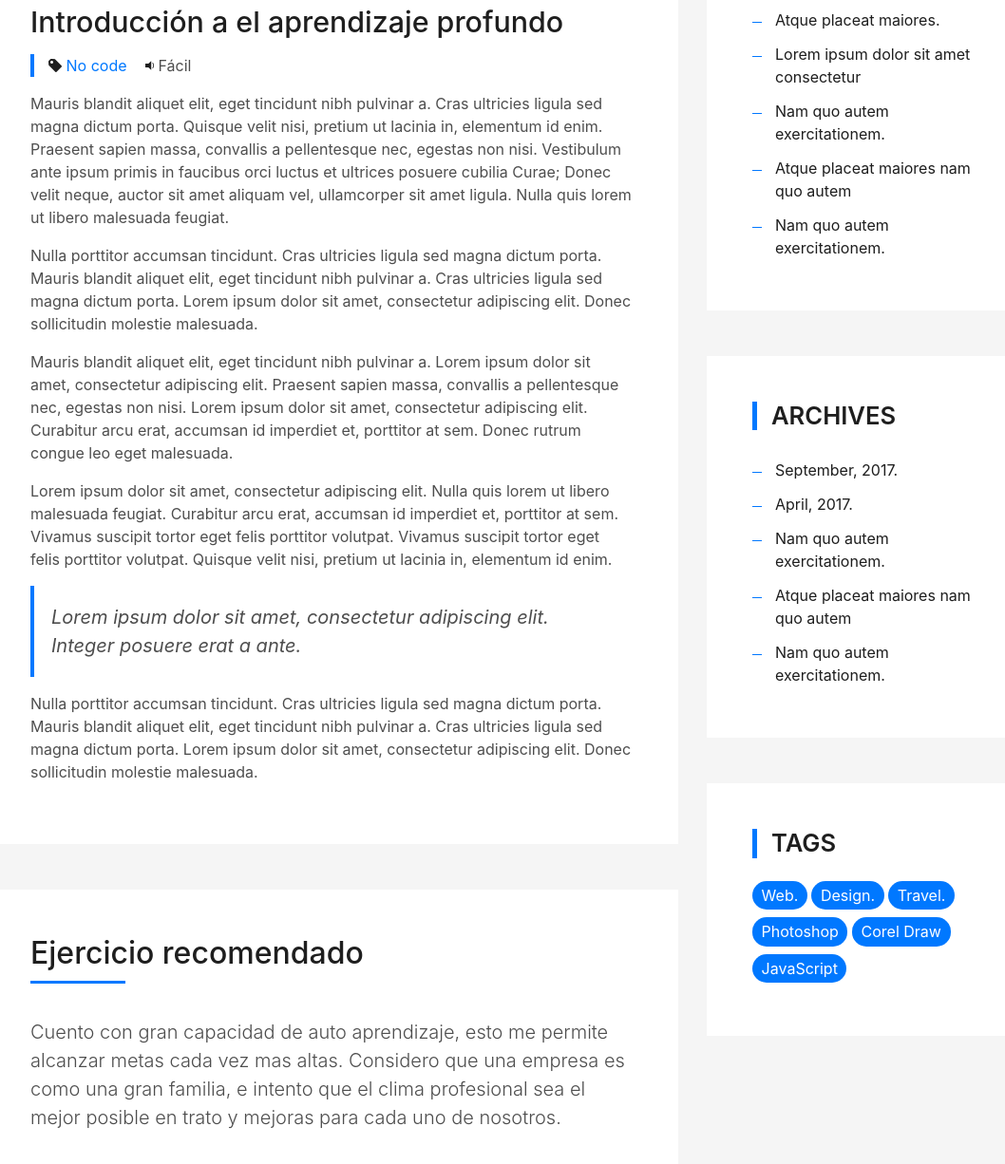
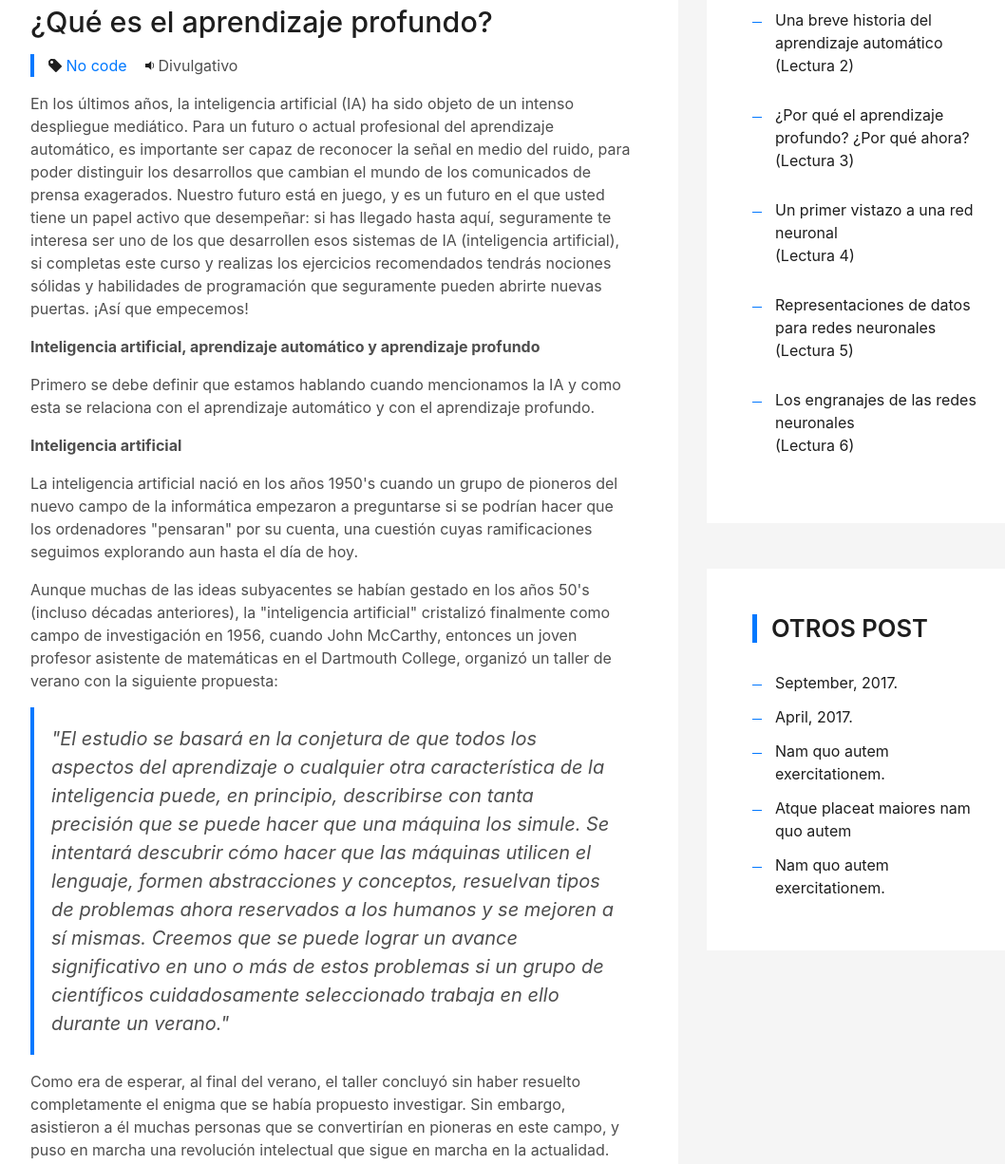
Before and after one commit to alejozh3399/web, a plain HTML site: page blog-single.html in a window 1280 px wide. Shown: the part 805-2031 px from the top of the page at 95% size, without its empty margins (101-1159 px from the left). Drawn offline with Linux system fonts and the light colour scheme; files whose address does not match are found by name.

Commit message:
primer medio post

```diff
--- a/blog-single.html
+++ b/blog-single.html
@@ -80,6 +80,7 @@
           <ol class="breadcrumb d-flex justify-content-center">
             <li class="breadcrumb-item active">Cursos</li>
             <li class="breadcrumb-item active">Aprendizaje profundo</li>
+            <li class="breadcrumb-item active">Lectura 1</li>
           </ol>
         </div>
       </div>
@@ -97,7 +98,7 @@
               <img src="img/post-1.jpg" class="img-fluid" alt="">
             </div>
             <div class="post-meta">
-              <h1 class="article-title">Introducción a el aprendizaje profundo</h1>
+              <h1 class="article-title">¿Qué es el aprendizaje profundo?</h1>
               <ul>
                 <li>
                   <span class="ion-pricetag"></span>
@@ -105,49 +106,87 @@
                 </li>
                 <li>
                   <span class="ion-volume-low"></span>
-                  Fácil
+                  Divulgativo
                 </li>
               </ul>
             </div>
             <div class="article-content">
               <p>
-                Mauris blandit aliquet elit, eget tincidunt nibh pulvinar a. Cras ultricies ligula sed magna dictum
-                porta. Quisque velit
-                nisi, pretium ut lacinia in, elementum id enim. Praesent sapien massa, convallis a pellentesque
-                nec, egestas non nisi. Vestibulum ante ipsum primis in faucibus orci luctus et ultrices posuere
-                cubilia Curae; Donec velit neque, auctor sit amet aliquam vel, ullamcorper sit amet ligula.
-                Nulla quis lorem ut libero malesuada feugiat.
+                En los últimos años, la inteligencia artificial (IA) ha sido objeto de un intenso despliegue mediático.
+                Para un futuro o actual profesional del aprendizaje automático, es importante ser capaz de reconocer la
+                señal en medio del ruido, para poder distinguir los desarrollos que cambian el mundo de los comunicados
+                de prensa exagerados. Nuestro futuro está en juego, y es un futuro en el que usted tiene un papel activo
+                que desempeñar: si has llegado hasta aquí, seguramente te interesa ser uno de los que desarrollen esos
+                sistemas de IA (inteligencia artificial), si completas este curso y realizas los ejercicios recomendados
+                tendrás nociones sólidas y habilidades de programación que seguramente pueden abrirte nuevas puertas.
+                ¡Así que empecemos!
               </p>
               <p>
-                Nulla porttitor accumsan tincidunt. Cras ultricies ligula sed magna dictum porta. Mauris blandit
-                aliquet elit, eget tincidunt
-                nibh pulvinar a. Cras ultricies ligula sed magna dictum porta. Lorem ipsum dolor sit amet,
-                consectetur adipiscing elit. Donec sollicitudin molestie malesuada.
+                <strong>Inteligencia artificial, aprendizaje automático y aprendizaje profundo</strong>
               </p>
               <p>
-                Mauris blandit aliquet elit, eget tincidunt nibh pulvinar a. Lorem ipsum dolor sit amet, consectetur
-                adipiscing elit. Praesent
-                sapien massa, convallis a pellentesque nec, egestas non nisi. Lorem ipsum dolor sit amet,
-                consectetur adipiscing elit. Curabitur arcu erat, accumsan id imperdiet et, porttitor at
-                sem. Donec rutrum congue leo eget malesuada.
+                Primero se debe definir que estamos hablando cuando mencionamos la IA y como esta se relaciona con el
+                aprendizaje automático y con el aprendizaje profundo.
               </p>
               <p>
-                Lorem ipsum dolor sit amet, consectetur adipiscing elit. Nulla quis lorem ut libero malesuada feugiat.
-                Curabitur arcu erat,
-                accumsan id imperdiet et, porttitor at sem. Vivamus suscipit tortor eget felis porttitor
-                volutpat. Vivamus suscipit tortor eget felis porttitor volutpat. Quisque velit nisi, pretium
-                ut lacinia in, elementum id enim.
+                <strong>Inteligencia artificial</strong>
               </p>
+              <p>La inteligencia artificial nació en los años 1950's cuando un grupo de pioneros del nuevo campo de la
+                informática empezaron a preguntarse si se podrían hacer que los ordenadores "pensaran" por su cuenta,
+                una cuestión cuyas ramificaciones seguimos explorando aun hasta el día de hoy.</p>
+              <p>Aunque muchas de las ideas subyacentes se habían gestado en los años 50's (incluso décadas anteriores),
+                la "inteligencia artificial" cristalizó finalmente como campo de investigación en 1956, cuando John
+                McCarthy, entonces un joven profesor asistente de matemáticas en el Dartmouth College, organizó un
+                taller de verano con la siguiente propuesta:</p>
               <blockquote class="blockquote">
-                <p class="mb-0">Lorem ipsum dolor sit amet, consectetur adipiscing elit. Integer posuere erat a ante.
-                </p>
+                <p class="mb-0">"El estudio se basará en la conjetura de que todos los aspectos del aprendizaje o
+                  cualquier otra característica de la inteligencia puede, en principio, describirse con tanta precisión
+                  que se puede hacer que una máquina los simule. Se intentará descubrir cómo hacer que las máquinas
+                  utilicen el lenguaje, formen abstracciones y conceptos, resuelvan tipos de problemas ahora reservados
+                  a los humanos y se mejoren a sí mismas. Creemos que se puede lograr un avance significativo en uno o
+                  más de estos problemas si un grupo de científicos cuidadosamente seleccionado trabaja en ello durante
+                  un verano."</p>
               </blockquote>
-              <p>
-                Nulla porttitor accumsan tincidunt. Cras ultricies ligula sed magna dictum porta. Mauris blandit
-                aliquet elit, eget tincidunt
-                nibh pulvinar a. Cras ultricies ligula sed magna dictum porta. Lorem ipsum dolor sit amet,
-                consectetur adipiscing elit. Donec sollicitudin molestie malesuada.
-              </p>
+              <p>Como era de esperar, al final del verano, el taller concluyó sin haber resuelto completamente el enigma
+                que se había propuesto investigar. Sin embargo, asistieron a él muchas personas que se convertirían en
+                pioneras en este campo, y puso en marcha una revolución intelectual que sigue en marcha en la
+                actualidad.</p>
+              <p>En pocas palabras, <strong>la IA puede describirse como el esfuerzo por automatizar las tareas
+                  intelectuales que normalmente realiza el ser humano.</strong> Como tal, la IA es un campo general que
+                abarca el aprendizaje automático y el aprendizaje profundo, pero que también incluye muchos más enfoques
+                que pueden no implicar ningún aprendizaje. Piense que hasta los años 80, la mayoría de los libros de
+                texto sobre IA no mencionaban el "aprendizaje" en absoluto. Los primeros programas de ajedrez, por
+                ejemplo, sólo incluían reglas codificadas por los programadores y no se consideraban aprendizaje
+                automático. De hecho, <strong>durante mucho tiempo, la mayoría de los expertos creían que la
+                  inteligencia artificial de nivel humano podía lograrse haciendo que los programadores crearan un
+                  conjunto suficientemente amplio de reglas explícitas para manipular el conocimiento almacenado en
+                  bases de datos explícitas. Este enfoque se conoce como IA simbólica.</strong> Fue el paradigma
+                dominante en la IA desde los años 50's hasta finales de los 80's, y alcanzó su máxima popularidad
+                durante el auge de los sistemas expertos de los años 80's.</p>
+              Aunque la IA simbólica demostró ser adecuada para resolver problemas lógicos bien definidos, como jugar
+              al ajedrez, resultó ser intratable para averiguar reglas explícitas para resolver problemas más
+              complejos y difusos, como la clasificación de imágenes, el reconocimiento del habla o la traducción del
+              lenguaje natural. Aquí surgió el aprendizaje automático.</p>
+              <p><strong>Aprendizaje automático</strong></p>
+              <p>¿Podría un ordenador "originar" algo, o estaría siempre obligado a ejecutar debidamente procesos que
+                los humanos entendemos perfectamente? ¿Podría ser capaz de un pensamiento original? ¿Podría aprender de
+                la experiencia? ¿Podría mostrar creatividad? El pionero de la IA, Alan Turing, en su histórico artículo
+                de 1950 "Computing Machinery and Intelligence" (Maquinaria de computación e inteligencia) introdujo la
+                prueba de Turing y los conceptos clave que darían forma a la IA2.</p>
+              <p>La forma habitual de hacer que un ordenador realice un trabajo útil es que un programador humano
+                escriba las reglas -un programa informático- que deben seguirse para convertir los datos de entrada en
+                las respuestas adecuadas. El aprendizaje automático le da la vuelta: la máquina observa los datos de
+                entrada y las respuestas correspondientes, y averigua cuáles deben ser las reglas. <strong>Un sistema de
+                  aprendizaje automático se entrena en lugar de programarse explícitamente. </strong> Se le presentan
+                muchos ejemplos relacionados con una tarea, y encuentra una estructura estadística en estos ejemplos
+                que, finalmente, permite al sistema elaborar reglas para automatizar la tarea.</p>
+              <div class="card-img">
+                <a href="blog-single.html"><img src="img/post1_1.jpg" alt="" class="img-fluid"></a>
+              </div>
+              <p>Por ejemplo, si quieres automatizar la tarea de separar las fotos de perros de cualquier otras, puedes
+                presentarle a un sistema de aprendizaje automático muchos ejemplos de fotos previamente ya etiquetados,
+                y el sistema aprendería reglas estadísticas para asociar fotos específicas a etiquetas específicas
+                (perro, no perro).</p>
             </div>
           </div>
           <div class="form-comments">
@@ -174,25 +213,25 @@
             <div class="sidebar-content">
               <ul class="list-sidebar">
                 <li>
-                  <a href="#">Atque placeat maiores.</a>
+                  <a href="#">Una breve historia del aprendizaje automático<p>(Lectura 2)</p></a>
                 </li>
                 <li>
-                  <a href="#">Lorem ipsum dolor sit amet consectetur</a>
+                  <a href="#">¿Por qué el aprendizaje profundo? ¿Por qué ahora?<p>(Lectura 3)</p></a>
                 </li>
                 <li>
-                  <a href="#">Nam quo autem exercitationem.</a>
+                  <a href="#">Un primer vistazo a una red neuronal<p>(Lectura 4)</p></a>
                 </li>
                 <li>
-                  <a href="#">Atque placeat maiores nam quo autem</a>
+                  <a href="#">Representaciones de datos para redes neuronales<p>(Lectura 5)</p></a>
                 </li>
                 <li>
-                  <a href="#">Nam quo autem exercitationem.</a>
+                  <a href="#">Los engranajes de las redes neuronales<p>(Lectura 6)</p></a>
                 </li>
               </ul>
             </div>
           </div>
           <div class="widget-sidebar">
-            <h5 class="sidebar-title">Archives</h5>
+            <h5 class="sidebar-title">Otros post</h5>
             <div class="sidebar-content">
               <ul class="list-sidebar">
                 <li>
@@ -209,31 +248,6 @@
                 </li>
                 <li>
                   <a href="#">Nam quo autem exercitationem.</a>
-                </li>
-              </ul>
-            </div>
-          </div>
-          <div class="widget-sidebar widget-tags">
-            <h5 class="sidebar-title">Tags</h5>
-            <div class="sidebar-content">
-              <ul>
-                <li>
-                  <a href="#">Web.</a>
-                </li>
-                <li>
-                  <a href="#">Design.</a>
-                </li>
-                <li>
-                  <a href="#">Travel.</a>
-                </li>
-                <li>
-                  <a href="#">Photoshop</a>
-                </li>
-                <li>
-                  <a href="#">Corel Draw</a>
-                </li>
-                <li>
-                  <a href="#">JavaScript</a>
                 </li>
               </ul>
             </div>
```
Also changed, not shown: index.html (+10 -10 lines), img/post1_1.jpg (added).
